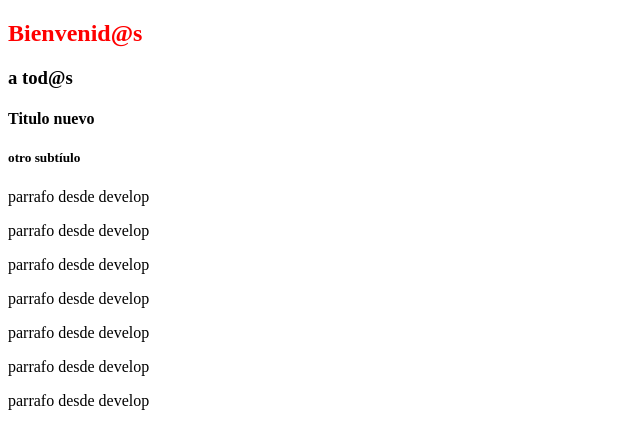
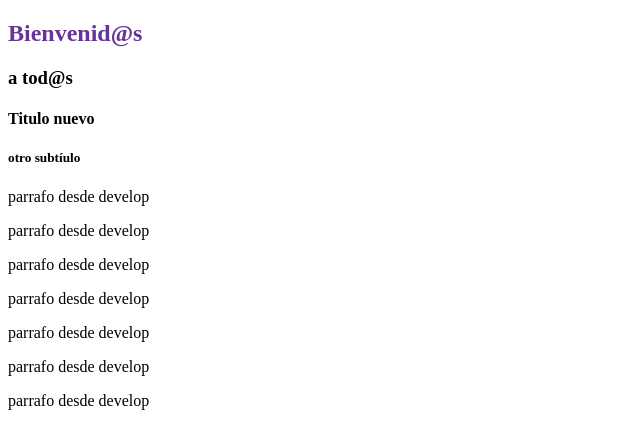
Before and after one commit to pepesan/ejemplos-thinktic-dic-2022, a plain HTML site: page index.html in a window 1280 px wide. Shown: the whole page, without its empty margins (0-640 px from the left). Drawn offline with Linux system fonts and the light colour scheme.

Commit message:
dividi el código CSS

```diff
--- a/index.html
+++ b/index.html
@@ -3,13 +3,9 @@
     <head>
         <title>Título</title>
         <meta charset="UTF-8"/>
+        <link href="styles.css" rel="stylesheet"/>
     </head>
     <body>
-        <style>
-            h2{
-                color: red;
-            }
-        </style>
         <h2>Bienvenid@s</h2>
         <h3>a tod@s</h3>
         <h4>Titulo nuevo</h4>
--- /dev/null
+++ b/styles.css
@@ -0,0 +1,3 @@
+h2{
+    color: rebeccapurple;
+}
```
